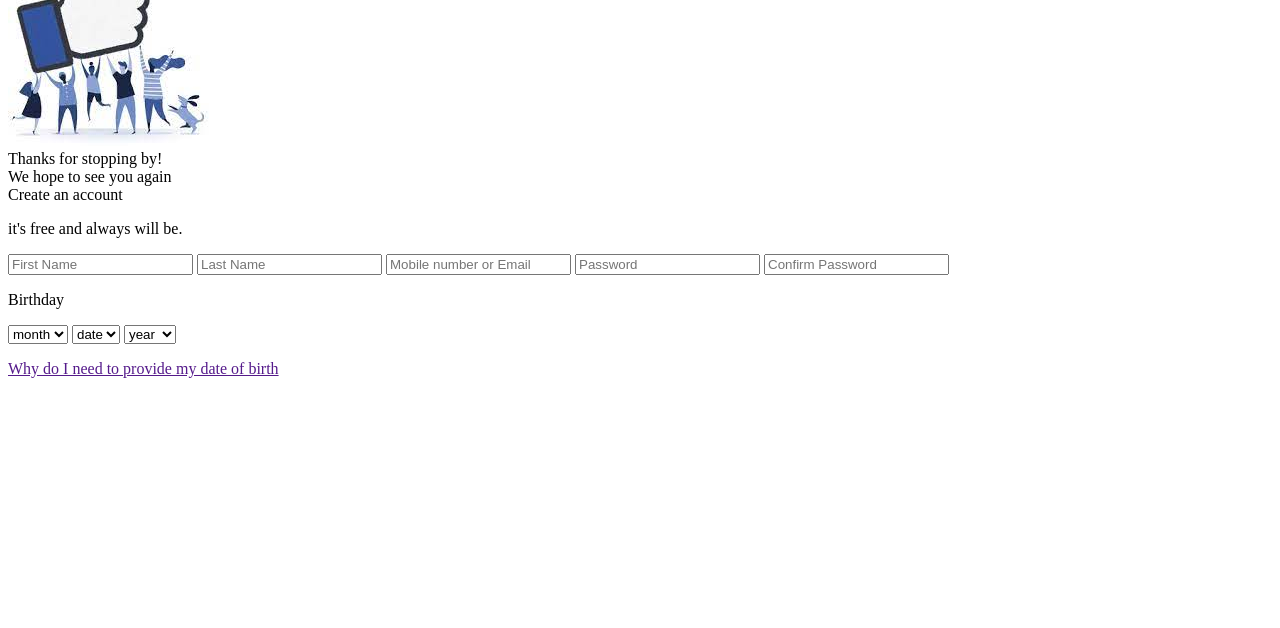
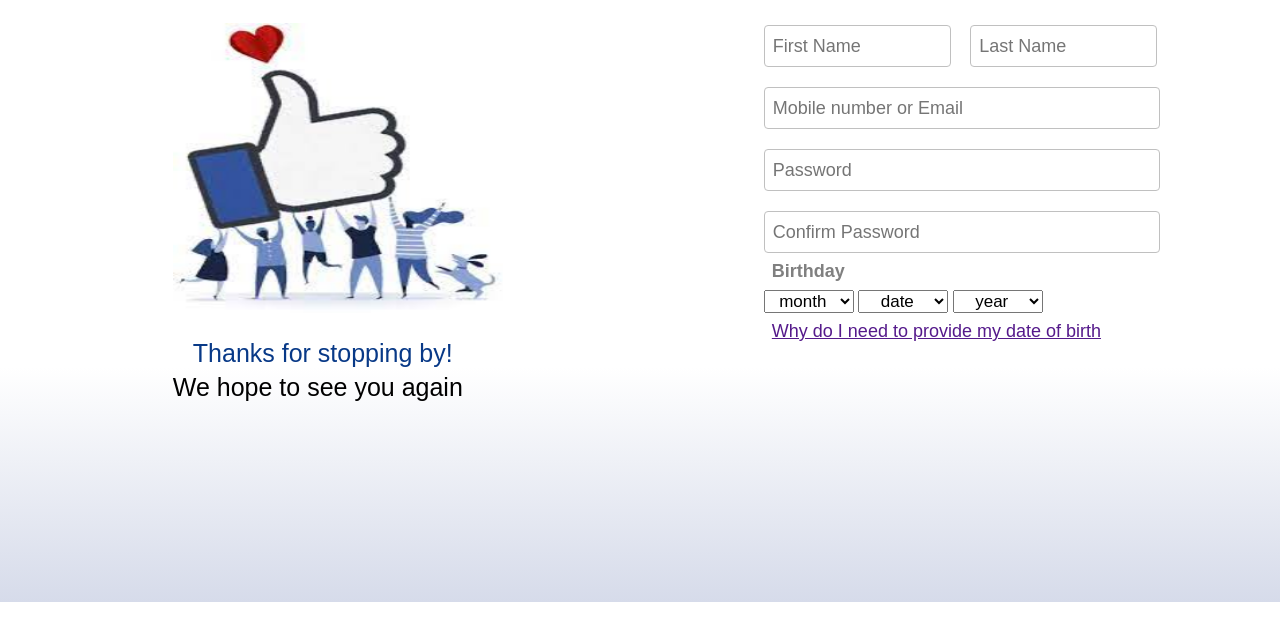
Before and after one commit to dev-ayesha-ashraf/facebook-login-page, a plain HTML site: page index.html in a window 1280 px wide. Shown: the part 172-800 px from the top of the page. Drawn offline with Linux system fonts and the light colour scheme.

Commit message:
stylesheet link added

```diff
--- a/index.html
+++ b/index.html
@@ -6,7 +6,7 @@
     <meta http-equiv="X-UA-Compatible" content="IE=edge">
     <meta name="viewport" content="width=device-width, initial-scale=1.0">
     <title>Document</title>
-    <link rel="stylesheet" href="login.css">
+    <link rel="stylesheet" href="style.css">
 </head>
 
 <body>
--- a/style.css
+++ b/style.css
@@ -125,11 +125,7 @@ form input {
     width: 90px;
     text-align: center;
 }
-/* @media only screen and (max-width: 2700px){
-    nav{
-        height: 140px;
-    }
-} */
+
 @media only screen and (max-width:1000px) {
     .account {
         float: left;
```
